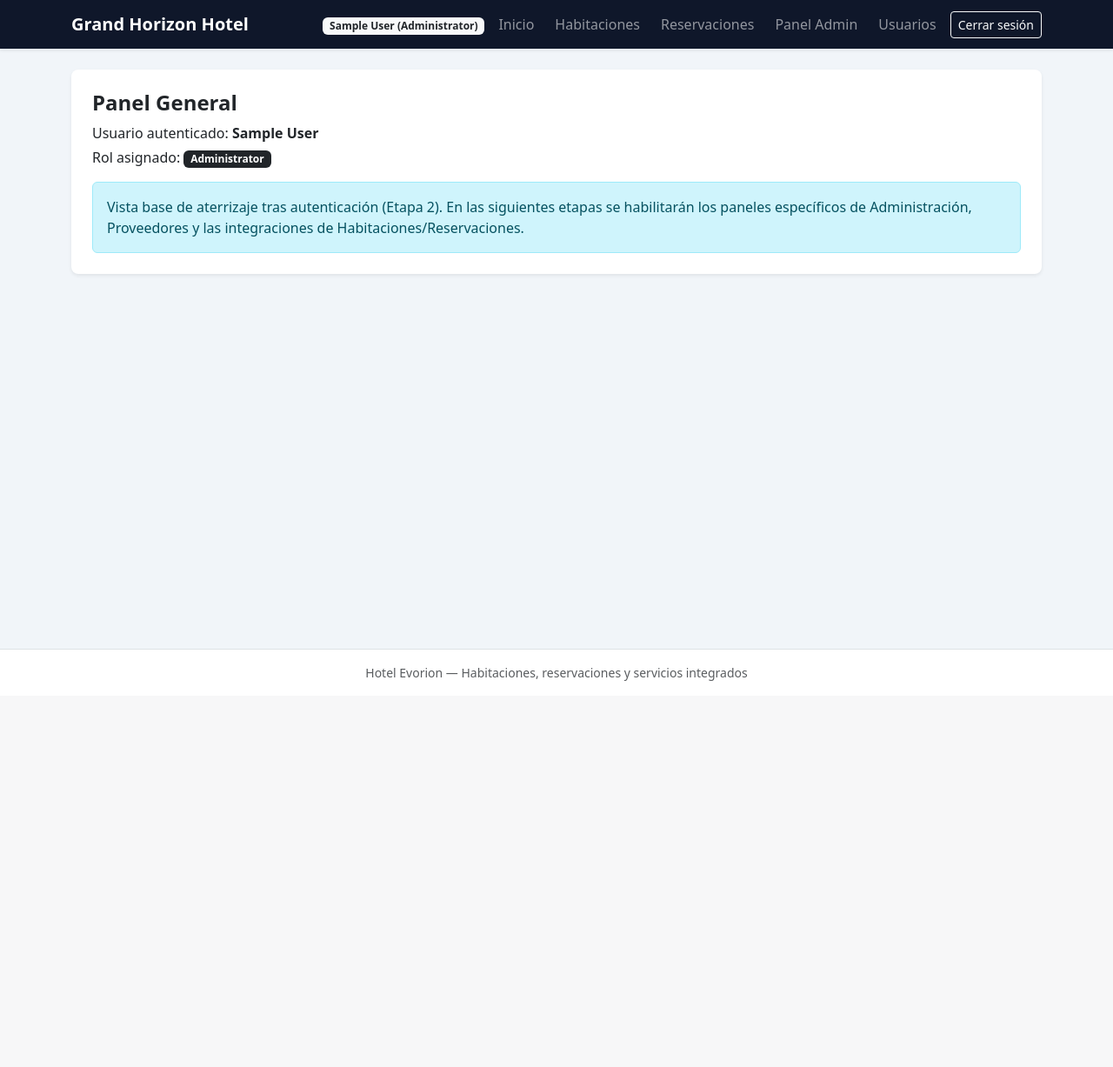
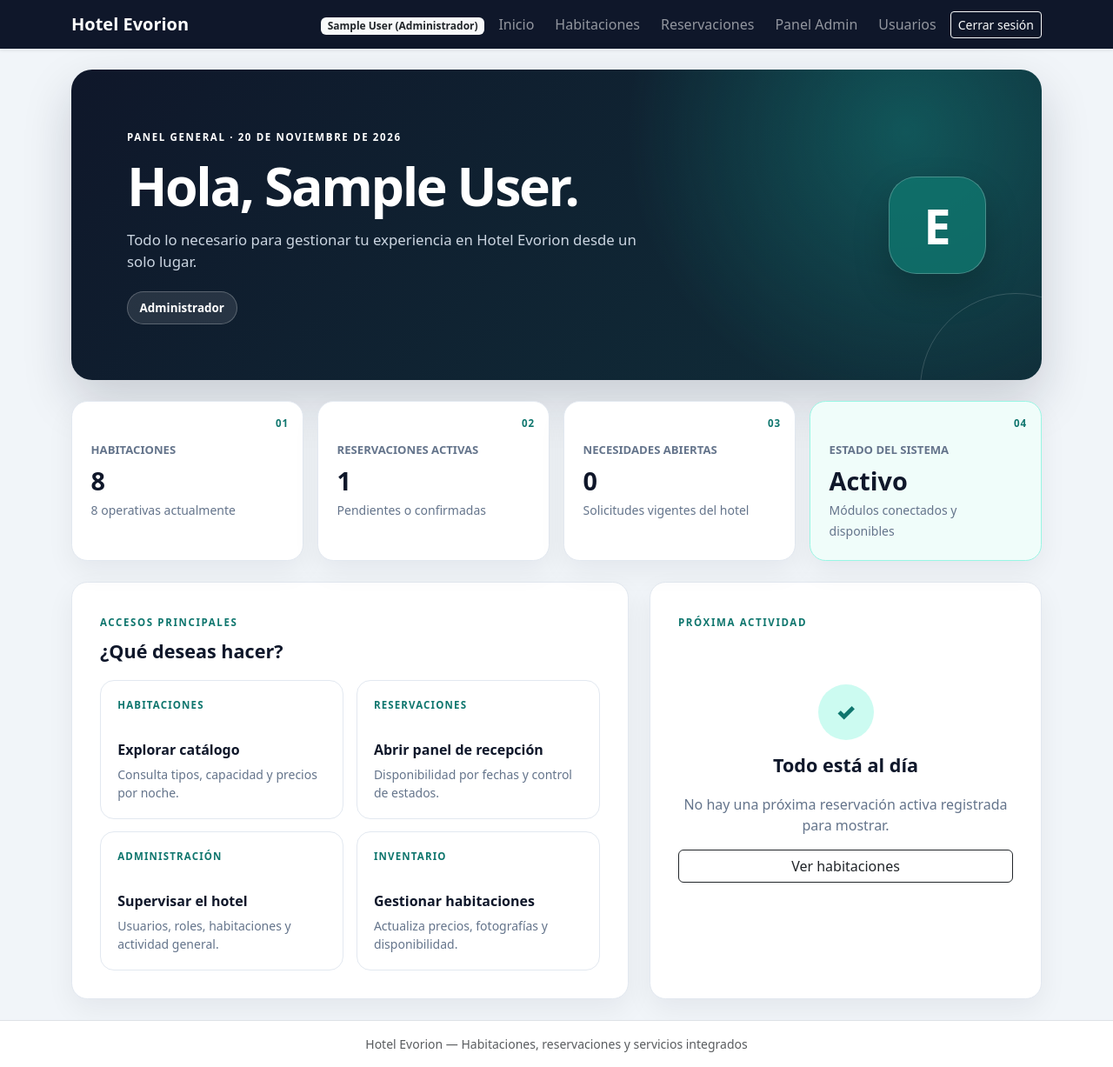
Before and after one commit to Team-Evorion/pwapractica6, a Laravel app: page /dashboard in a window 1280 px wide. Shown: the whole page at 87% size. Before the commit the page ends 783 px from the top, so only its background shows below. Run offline with Laravel 12, Linux system fonts and the light colour scheme; a user stored in the database is signed in; data comes from the database, SQL or seed files in the repository; tables that the repository leaves empty hold one stand-in row (values such as "Sample post").

Commit message:
feat: polish dashboard and localize roles

```diff
--- /dev/null
+++ b/app/Http/Controllers/DashboardController.php
@@ -0,0 +1,46 @@
+<?php
+
+namespace App\Http\Controllers;
+
+use App\Models\Booking;
+use App\Models\Role;
+use App\Models\Room;
+use App\Models\Supply;
+use Illuminate\Http\Request;
+use Illuminate\View\View;
+
+class DashboardController extends Controller
+{
+    public function index(Request $request): View
+    {
+        $user = $request->user()->loadMissing('role');
+        $bookingQuery = Booking::query();
+
+        if ($user->hasRole(Role::CUSTOMER)) {
+            $bookingQuery->where('user_id', $user->id);
+        }
+
+        $activeBookings = (clone $bookingQuery)
+            ->whereIn('status', [Booking::STATUS_PENDING, Booking::STATUS_CONFIRMED])
+            ->count();
+
+        $nextBooking = (clone $bookingQuery)
+            ->with('room')
+            ->whereIn('status', [Booking::STATUS_PENDING, Booking::STATUS_CONFIRMED])
+            ->whereDate('check_in_date', '>=', today())
+            ->orderBy('check_in_date')
+            ->first();
+
+        return view('dashboard', [
+            'user' => $user,
+            'totalRooms' => Room::count(),
+            'availableRooms' => Room::where('is_available', true)->count(),
+            'activeBookings' => $activeBookings,
+            'nextBooking' => $nextBooking,
+            'openNeeds' => Supply::where('item_type', 'need')->where('status', 'open')->count(),
+            'supplierOffers' => $user->hasRole(Role::SUPPLIER)
+                ? Supply::where('supplier_id', $user->id)->where('item_type', 'offer')->count()
+                : 0,
+        ]);
+    }
+}
--- a/app/Models/Role.php
+++ b/app/Models/Role.php
@@ -24,6 +24,18 @@ class Role extends Model
         'name',
     ];
 
+    public function getDisplayNameAttribute(): string
+    {
+        return match ($this->name) {
+            self::ADMINISTRATOR => 'Administrador',
+            self::HOTEL_MANAGER => 'Gerente del hotel',
+            self::RECEPTIONIST => 'Recepcionista',
+            self::CUSTOMER => 'Cliente',
+            self::SUPPLIER => 'Proveedor',
+            default => $this->name,
+        };
+    }
+
     public function users(): HasMany
     {
         return $this->hasMany(User::class, 'role_id');
--- a/database/seeders/RoomSeeder.php
+++ b/database/seeders/RoomSeeder.php
@@ -15,9 +15,9 @@ class RoomSeeder extends Seeder
             [201, 'Doble', '75.00', 2, 'images/rooms/room-doble.webp'],
             [202, 'Doble', '75.00', 2, 'images/rooms/room-doble.webp'],
             [301, 'Suite', '140.00', 3, 'images/rooms/room-suite.webp'],
-            [302, 'Suite', '165.00', 4, 'images/rooms/room-suite.webp'],
+            [302, 'Suite', '175.00', 4, 'images/rooms/room-suite.webp'],
             [401, 'Familiar', '190.00', 5, 'images/rooms/room-familiar.webp'],
-            [402, 'Familiar', '210.00', 6, 'images/rooms/room-familiar.webp'],
+            [402, 'Familiar', '240.00', 6, 'images/rooms/room-familiar.webp'],
         ];
 
         foreach ($rooms as [$number, $type, $price, $capacity, $imagePath]) {
--- /dev/null
+++ b/resources/css/modules/dashboard.css
@@ -0,0 +1,230 @@
+.dashboard-hero {
+    position: relative;
+    overflow: hidden;
+    padding: clamp(2rem, 5vw, 4.5rem);
+    border-radius: 1.5rem;
+    color: #fff;
+    background: radial-gradient(circle at 86% 20%, rgba(20, 184, 166, .32), transparent 32%), linear-gradient(135deg, #0f172a 0%, #102f3a 100%);
+    box-shadow: 0 24px 55px rgba(15, 23, 42, .18);
+}
+
+.dashboard-hero::after {
+    content: '';
+    position: absolute;
+    width: 220px;
+    height: 220px;
+    right: -80px;
+    bottom: -120px;
+    border: 1px solid rgba(255, 255, 255, .16);
+    border-radius: 50%;
+}
+
+.dashboard-eyebrow {
+    display: inline-block;
+    margin-bottom: .75rem;
+    font-size: .72rem;
+    font-weight: 800;
+    letter-spacing: .14em;
+    text-transform: uppercase;
+}
+
+.dashboard-hero h1 {
+    max-width: 720px;
+    margin-bottom: .75rem;
+    font-size: clamp(2rem, 5vw, 3.8rem);
+    font-weight: 800;
+    letter-spacing: -.04em;
+}
+
+.dashboard-hero p {
+    max-width: 620px;
+    margin-bottom: 1.35rem;
+    color: #cbd5e1;
+    font-size: 1.05rem;
+}
+
+.role-badge {
+    display: inline-flex;
+    padding: .5rem .85rem;
+    border: 1px solid rgba(255, 255, 255, .24);
+    border-radius: 999px;
+    background: rgba(255, 255, 255, .1);
+    font-size: .84rem;
+    font-weight: 700;
+}
+
+.hotel-mark {
+    display: inline-grid;
+    width: 112px;
+    height: 112px;
+    place-items: center;
+    border: 1px solid rgba(255, 255, 255, .24);
+    border-radius: 2rem;
+    background: rgba(15, 118, 110, .8);
+    box-shadow: 0 18px 40px rgba(0, 0, 0, .22);
+    font-size: 3.5rem;
+    font-weight: 900;
+}
+
+.summary-card,
+.dashboard-panel {
+    height: 100%;
+    border: 1px solid #e2e8f0;
+    border-radius: 1.15rem;
+    background: #fff;
+    box-shadow: 0 12px 32px rgba(15, 23, 42, .06);
+}
+
+.summary-card {
+    position: relative;
+    padding: 1.35rem;
+}
+
+.summary-card p {
+    margin: 1.5rem 0 .2rem;
+    color: #64748b;
+    font-size: .82rem;
+    font-weight: 700;
+    text-transform: uppercase;
+}
+
+.summary-card strong {
+    display: block;
+    color: #0f172a;
+    font-size: 1.8rem;
+}
+
+.summary-card small {
+    color: #64748b;
+}
+
+.summary-card-accent {
+    border-color: #99f6e4;
+    background: #f0fdfa;
+}
+
+.summary-icon {
+    position: absolute;
+    top: 1rem;
+    right: 1rem;
+    color: #0f766e;
+    font-size: .72rem;
+    font-weight: 900;
+    letter-spacing: .08em;
+}
+
+.dashboard-panel {
+    padding: clamp(1.35rem, 3vw, 2rem);
+}
+
+.panel-heading h2,
+.dashboard-panel > h2,
+.empty-activity h2 {
+    margin-bottom: 1.25rem;
+    color: #0f172a;
+    font-size: 1.35rem;
+    font-weight: 800;
+}
+
+.action-grid {
+    display: grid;
+    grid-template-columns: repeat(2, minmax(0, 1fr));
+    gap: .9rem;
+}
+
+.action-card {
+    display: flex;
+    min-height: 160px;
+    flex-direction: column;
+    justify-content: flex-end;
+    padding: 1.2rem;
+    border: 1px solid #e2e8f0;
+    border-radius: 1rem;
+    color: inherit;
+    text-decoration: none;
+    transition: transform .2s ease, border-color .2s ease, box-shadow .2s ease;
+}
+
+.action-card:hover {
+    transform: translateY(-3px);
+    border-color: #5eead4;
+    box-shadow: 0 16px 30px rgba(15, 118, 110, .1);
+}
+
+.action-card span {
+    margin-bottom: auto;
+    color: #0f766e;
+    font-size: .72rem;
+    font-weight: 800;
+    letter-spacing: .1em;
+    text-transform: uppercase;
+}
+
+.action-card strong {
+    margin-bottom: .35rem;
+    color: #0f172a;
+}
+
+.action-card small {
+    color: #64748b;
+    line-height: 1.5;
+}
+
+.booking-highlight {
+    margin: 1rem 0 1.5rem;
+    padding: .5rem 1rem;
+    border-radius: 1rem;
+    background: #f8fafc;
+}
+
+.booking-highlight p {
+    display: flex;
+    justify-content: space-between;
+    margin: 0;
+    padding: .8rem 0;
+    border-bottom: 1px solid #e2e8f0;
+}
+
+.booking-highlight p:last-child {
+    border-bottom: 0;
+}
+
+.booking-highlight span,
+.empty-activity p {
+    color: #64748b;
+}
+
+.empty-activity {
+    display: flex;
+    min-height: 330px;
+    flex-direction: column;
+    justify-content: center;
+    text-align: center;
+}
+
+.empty-symbol {
+    display: grid;
+    width: 64px;
+    height: 64px;
+    margin: 0 auto 1rem;
+    place-items: center;
+    border-radius: 50%;
+    color: #0f766e;
+    background: #ccfbf1;
+    font-size: 1.6rem;
+    font-weight: 900;
+}
+
+@media (max-width: 767.98px) {
+    .hotel-mark {
+        display: none;
+    }
+
+    .action-grid {
+        grid-template-columns: 1fr;
+    }
+
+    .action-card {
+        min-height: 145px;
+    }
+}
--- a/resources/views/admin/dashboard.blade.php
+++ b/resources/views/admin/dashboard.blade.php
@@ -66,7 +66,7 @@
             <div class="card-body">
                 @forelse ($roleDistribution as $roleItem)
                     <div class="d-flex justify-content-between align-items-center py-2 {{ !$loop->last ? 'border-bottom' : '' }}">
-                        <span class="fw-medium">{{ $roleItem->name }}</span>
+                        <span class="fw-medium">{{ $roleItem->display_name }}</span>
                         <span class="badge bg-dark rounded-pill">{{ $roleItem->users_count }}</span>
                     </div>
                 @empty
@@ -97,7 +97,7 @@
                                     <div class="fw-medium">{{ $recent->name }}</div>
                                     <div class="small text-muted">{{ $recent->email }}</div>
                                 </td>
-                                <td><span class="badge bg-secondary">{{ $recent->role?->name ?? 'N/A' }}</span></td>
+                                <td><span class="badge bg-secondary">{{ $recent->role?->display_name ?? 'Sin rol' }}</span></td>
                                 <td>
                                     @if ($recent->is_active)
                                         <span class="badge bg-success-subtle text-success border border-success-subtle">Activo</span>
--- a/resources/views/admin/users/create.blade.php
+++ b/resources/views/admin/users/create.blade.php
@@ -38,7 +38,7 @@
                                 <option value="">Selecciona un rol...</option>
                                 @foreach ($roles as $role)
                                     <option value="{{ $role->id }}" @selected((string) old('role_id') === (string) $role->id)>
-                                        {{ $role->name }}
+                                        {{ $role->display_name }}
                                     </option>
                                 @endforeach
                             </select>
--- a/resources/views/admin/users/edit.blade.php
+++ b/resources/views/admin/users/edit.blade.php
@@ -38,7 +38,7 @@
                             <select id="role_id" name="role_id" class="form-select @error('role_id') is-invalid @enderror" required>
                                 @foreach ($roles as $role)
                                     <option value="{{ $role->id }}" @selected((string) old('role_id', $user->role_id) === (string) $role->id)>
-                                        {{ $role->name }}
+                                        {{ $role->display_name }}
                                     </option>
                                 @endforeach
                             </select>
--- a/resources/views/admin/users/index.blade.php
+++ b/resources/views/admin/users/index.blade.php
@@ -30,7 +30,7 @@
                     <option value="">Todos los roles</option>
                     @foreach ($roles as $role)
                         <option value="{{ $role->id }}" @selected((string) $roleFilter === (string) $role->id)>
-                            {{ $role->name }}
+                            {{ $role->display_name }}
                         </option>
                     @endforeach
                 </select>
@@ -80,7 +80,7 @@
                         <td>{{ $item->email }}</td>
                         <td>
                             <span class="badge role-pill role-pill-{{ $slug }}">
-                                {{ $item->role?->name ?? 'Sin rol' }}
+                                {{ $item->role?->display_name ?? 'Sin rol' }}
                             </span>
                         </td>
                         <td>
--- a/resources/views/auth/register.blade.php
+++ b/resources/views/auth/register.blade.php
@@ -8,7 +8,7 @@
         <div class="card border-0 shadow-sm rounded-3">
             <div class="card-body p-4 p-md-5">
                 <h1 class="h4 fw-bold mb-1">Crear cuenta de huésped</h1>
-                <p class="text-muted small mb-4">El registro público crea automáticamente una cuenta con rol <strong>Customer</strong>.</p>
+                <p class="text-muted small mb-4">El registro público crea automáticamente una cuenta con rol <strong>Cliente</strong>.</p>
 
                 <form method="POST" action="{{ route('register.store') }}" novalidate>
                     @csrf
--- a/resources/views/dashboard.blade.php
+++ b/resources/views/dashboard.blade.php
@@ -1,16 +1,132 @@
 @extends('layouts.app')
 
-@section('title', 'Panel Principal | Sistema de Reservas de Hotel')
+@section('title', 'Panel General | Hotel Evorion')
+
+@push('styles')
+<style>{!! file_get_contents(resource_path('css/modules/dashboard.css')) !!}</style>
+@endpush
 
 @section('content')
-<div class="card border-0 shadow-sm rounded-3">
-    <div class="card-body p-4">
-        <h1 class="h4 fw-bold mb-2">Panel General</h1>
-        <p class="mb-1">Usuario autenticado: <strong>{{ auth()->user()->name }}</strong></p>
-        <p class="mb-3">Rol asignado: <span class="badge bg-dark">{{ auth()->user()->role?->name }}</span></p>
-        <div class="alert alert-info mb-0">
-            Vista base de aterrizaje tras autenticación (Etapa 2). En las siguientes etapas se habilitarán los paneles específicos de Administración, Proveedores y las integraciones de Habitaciones/Reservaciones.
+<section class="dashboard-hero mb-4">
+    <div class="row align-items-center g-4">
+        <div class="col-lg-8">
+            <span class="dashboard-eyebrow">Panel general · {{ now()->locale('es')->translatedFormat('d \d\e F \d\e Y') }}</span>
+            <h1>Hola, {{ $user->name }}.</h1>
+            <p>Todo lo necesario para gestionar tu experiencia en Hotel Evorion desde un solo lugar.</p>
+            <span class="role-badge">{{ $user->role?->display_name ?? 'Sin rol asignado' }}</span>
         </div>
+        <div class="col-lg-4 text-lg-end">
+            <div class="hotel-mark" aria-hidden="true">E</div>
+        </div>
+    </div>
+</section>
+
+<section class="row g-3 mb-4" aria-label="Resumen del hotel">
+    <div class="col-12 col-sm-6 col-xl-3">
+        <article class="summary-card">
+            <span class="summary-icon">01</span>
+            <p>Habitaciones</p>
+            <strong>{{ $totalRooms }}</strong>
+            <small>{{ $availableRooms }} operativas actualmente</small>
+        </article>
+    </div>
+    <div class="col-12 col-sm-6 col-xl-3">
+        <article class="summary-card">
+            <span class="summary-icon">02</span>
+            <p>Reservaciones activas</p>
+            <strong>{{ $activeBookings }}</strong>
+            <small>{{ $user->hasRole(\App\Models\Role::CUSTOMER) ? 'Asociadas a tu cuenta' : 'Pendientes o confirmadas' }}</small>
+        </article>
+    </div>
+    <div class="col-12 col-sm-6 col-xl-3">
+        <article class="summary-card">
+            <span class="summary-icon">03</span>
+            <p>Necesidades abiertas</p>
+            <strong>{{ $openNeeds }}</strong>
+            <small>Solicitudes vigentes del hotel</small>
+        </article>
+    </div>
+    <div class="col-12 col-sm-6 col-xl-3">
+        <article class="summary-card summary-card-accent">
+            <span class="summary-icon">04</span>
+            <p>Estado del sistema</p>
+            <strong>Activo</strong>
+            <small>Módulos conectados y disponibles</small>
+        </article>
+    </div>
+</section>
+
+<div class="row g-4">
+    <div class="col-12 col-lg-7">
+        <section class="dashboard-panel h-100">
+            <div class="panel-heading">
+                <div>
+                    <span class="dashboard-eyebrow text-hotel-teal">Accesos principales</span>
+                    <h2>¿Qué deseas hacer?</h2>
+                </div>
+            </div>
+            <div class="action-grid">
+                <a href="{{ route('rooms.index') }}" class="action-card">
+                    <span>Habitaciones</span>
+                    <strong>Explorar catálogo</strong>
+                    <small>Consulta tipos, capacidad y precios por noche.</small>
+                </a>
+
+                @can('viewAny', \App\Models\Booking::class)
+                    <a href="{{ route('bookings.index') }}" class="action-card">
+                        <span>Reservaciones</span>
+                        <strong>{{ $user->hasRole(\App\Models\Role::CUSTOMER) ? 'Gestionar mis reservas' : 'Abrir panel de recepción' }}</strong>
+                        <small>Disponibilidad por fechas y control de estados.</small>
+                    </a>
+                @endcan
+
+                @if ($user->hasRole(\App\Models\Role::ADMINISTRATOR))
+                    <a href="{{ route('admin.dashboard') }}" class="action-card">
+                        <span>Administración</span>
+                        <strong>Supervisar el hotel</strong>
+                        <small>Usuarios, roles, habitaciones y actividad general.</small>
+                    </a>
+                @endif
+
+                @if ($user->hasRole(\App\Models\Role::SUPPLIER))
+                    <a href="{{ route('suppliers.dashboard') }}" class="action-card">
+                        <span>Proveedores</span>
+                        <strong>Revisar necesidades</strong>
+                        <small>{{ $supplierOffers }} ofertas registradas por tu cuenta.</small>
+                    </a>
+                @endif
+
+                @can('create', \App\Models\Room::class)
+                    <a href="{{ route('rooms.manage') }}" class="action-card">
+                        <span>Inventario</span>
+                        <strong>Gestionar habitaciones</strong>
+                        <small>Actualiza precios, fotografías y disponibilidad.</small>
+                    </a>
+                @endcan
+            </div>
+        </section>
+    </div>
+
+    <div class="col-12 col-lg-5">
+        <aside class="dashboard-panel h-100">
+            <span class="dashboard-eyebrow text-hotel-teal">Próxima actividad</span>
+            @if ($nextBooking)
+                <h2>Habitación {{ $nextBooking->room?->room_number }}</h2>
+                <div class="booking-highlight">
+                    <p><span>Entrada</span><strong>{{ $nextBooking->check_in_date->format('d/m/Y') }}</strong></p>
+                    <p><span>Salida</span><strong>{{ $nextBooking->check_out_date->format('d/m/Y') }}</strong></p>
+                    <p><span>Estado</span><strong>{{ $nextBooking->status === 'confirmed' ? 'Confirmada' : 'Pendiente' }}</strong></p>
+                </div>
+                <a href="{{ route('bookings.index') }}" class="btn btn-hotel w-100">Ver reservaciones</a>
+            @else
+                <div class="empty-activity">
+                    <div class="empty-symbol">✓</div>
+                    <h2>Todo está al día</h2>
+                    <p>No hay una próxima reservación activa registrada para mostrar.</p>
+                    <a href="{{ route('rooms.index') }}" class="btn btn-outline-dark w-100">Ver habitaciones</a>
+                </div>
+            @endif
+        </aside>
     </div>
 </div>
 @endsection
--- a/resources/views/layouts/app.blade.php
+++ b/resources/views/layouts/app.blade.php
@@ -43,7 +43,7 @@
     <nav class="navbar navbar-expand-lg navbar-dark navbar-hotel shadow-sm">
         <div class="container">
             <a class="navbar-brand fw-semibold" href="{{ url('/') }}">
-                Grand Horizon Hotel
+                Hotel Evorion
             </a>
             <button class="navbar-toggler" type="button" data-bs-toggle="collapse" data-bs-target="#mainNavbar" aria-controls="mainNavbar" aria-expanded="false" aria-label="Alternar navegación">
                 <span class="navbar-toggler-icon"></span>
@@ -53,7 +53,7 @@
                     @auth
                         <li class="nav-item">
                             <span class="badge bg-light text-dark">
-                                {{ auth()->user()->name }} ({{ auth()->user()->role?->name ?? 'Sin rol' }})
+                                {{ auth()->user()->name }} ({{ auth()->user()->role?->display_name ?? 'Sin rol' }})
                             </span>
                         </li>
                         <li class="nav-item">
--- a/resources/views/rooms/index.blade.php
+++ b/resources/views/rooms/index.blade.php
@@ -29,7 +29,7 @@
                 </div>
                 <div class="col-6 col-md-3">
                     <label class="form-label" for="max_price">Precio máximo</label>
-                    <input class="form-control" id="max_price" name="max_price" type="number" min="0" step="0.01" value="{{ $filters['max_price'] ?? '' }}" placeholder="$500">
+                    <input class="form-control" id="max_price" name="max_price" type="number" min="0" step="0.01" value="{{ $filters['max_price'] ?? '' }}" placeholder="$300">
                 </div>
                 <div class="col-12 col-md-2 d-grid">
                     <button class="btn btn-hotel" type="submit">Buscar</button>
--- a/routes/web.php
+++ b/routes/web.php
@@ -1,5 +1,6 @@
 <?php
 
+use App\Http\Controllers\DashboardController;
 use Illuminate\Support\Facades\Route;
 
 Route::get('/', function () {
@@ -16,7 +17,5 @@ require __DIR__.'/modules/rooms.php';
 require __DIR__.'/modules/bookings.php';
 
 Route::middleware('auth')->group(function () {
-    Route::get('/dashboard', function () {
-        return view('dashboard');
-    })->name('dashboard');
+    Route::get('/dashboard', [DashboardController::class, 'index'])->name('dashboard');
 });
```
Also changed, not shown: docs/integracion-final.md (+1 -1 lines), tests/Feature/DashboardPresentationTest.php (added, +54 -0 lines), README.md.
